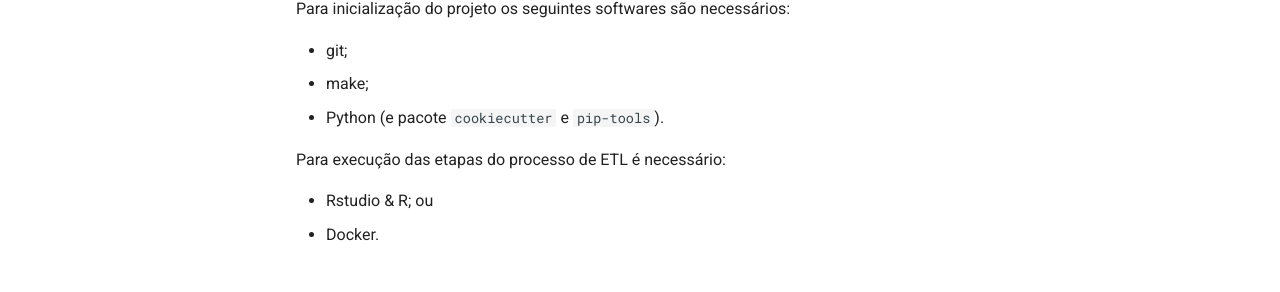
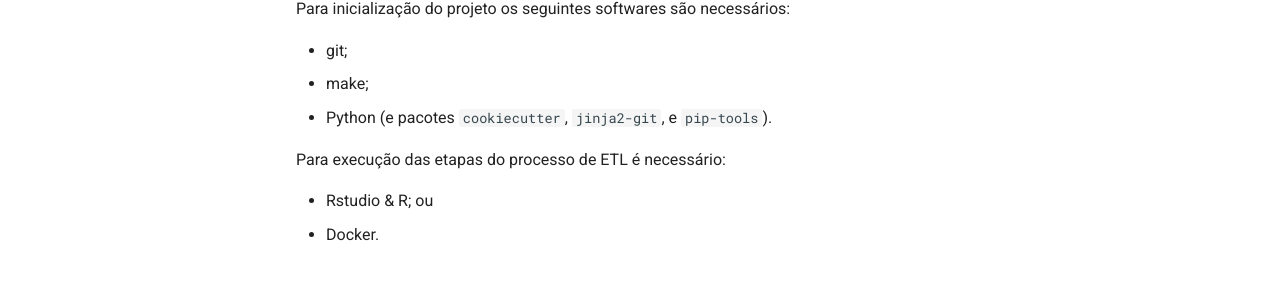
Before and after one commit to splor-mg/cookiecutter-datapackage, an MkDocs documentation site: the page built from docs/index.md, in a window 1280 px wide and 900 px high. Shown: the part 300-592 px from the top of the window. Built offline with MkDocs 1.6.1 and Material for MkDocs 9.7.7, drawn with Linux system fonts in a browser that asks for light colours; the version menu is left out.

Commit message:
adiciona dependencia jinja2-git nas docs

```diff
--- a/docs/index.md
+++ b/docs/index.md
@@ -8,7 +8,7 @@ Para inicialização do projeto os seguintes softwares são necessários:
 
 - git;
 - make;
-- Python (e pacote `cookiecutter` e `pip-tools`).
+- Python (e pacotes `cookiecutter`, `jinja2-git`, e `pip-tools`).
 
 Para execução das etapas do processo de ETL é necessário:
 
```
